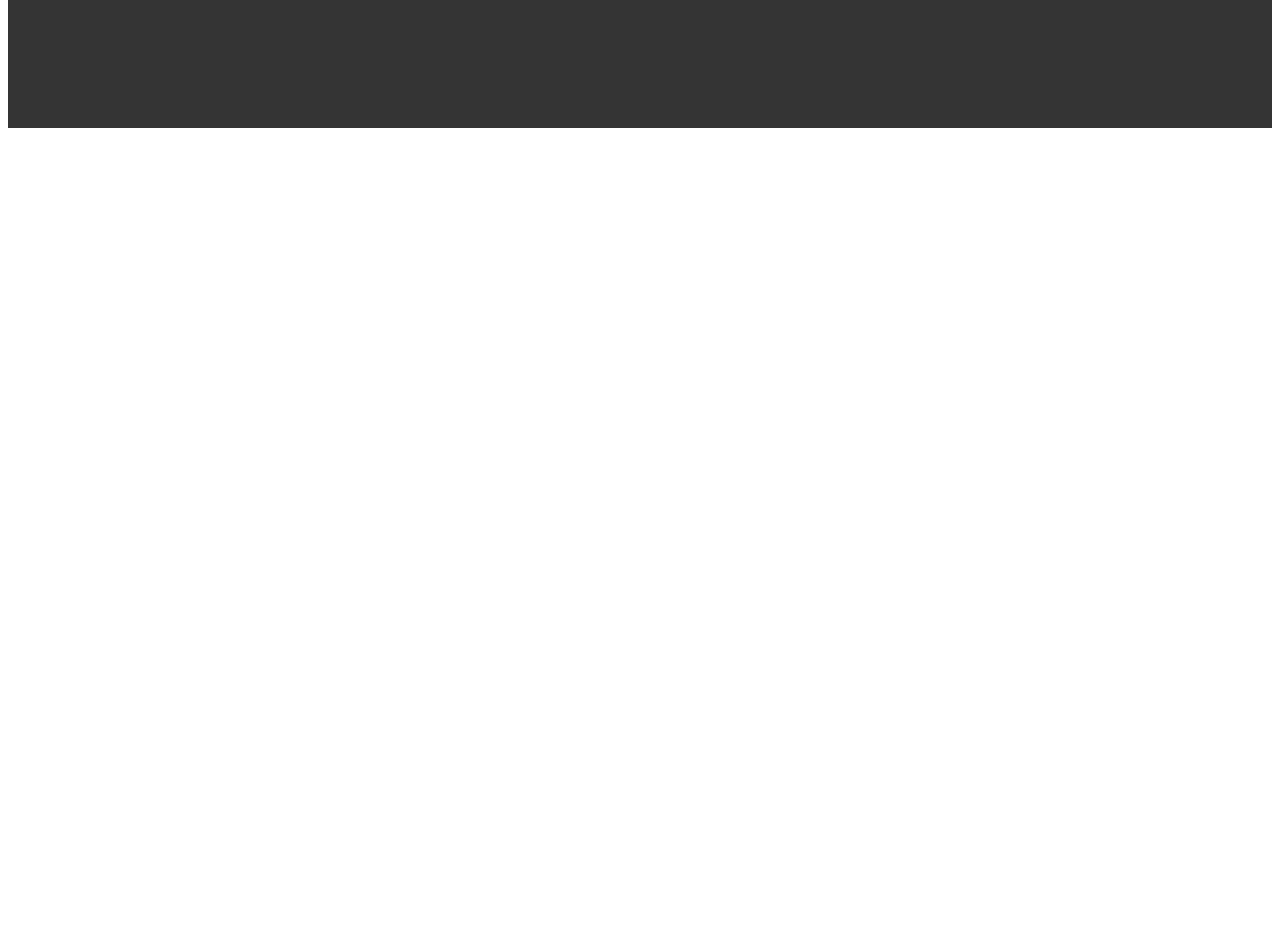
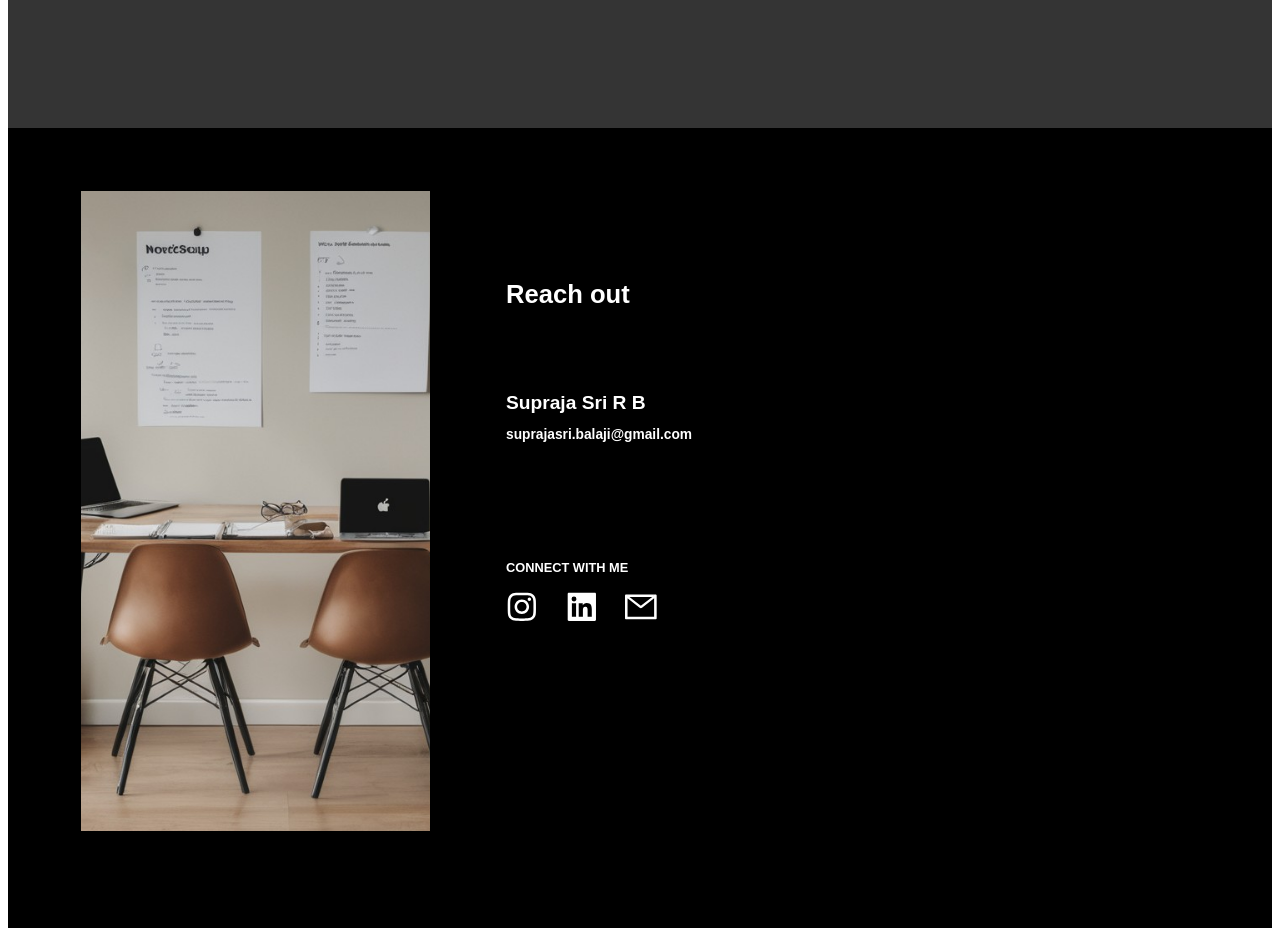
Before and after one commit to suprajasribalaji/Portfolio, a Next.js app: page /Home in a window 1280 px wide. Shown: the part 3880-4816 px from the top of the page. Before the commit the page ends 4016 px from the top, so only its background shows below. Built offline with nearby package versions, Linux system fonts and the light colour scheme.

Commit message:
ReachOut page setup finished

```diff
--- a/pages/Home.tsx
+++ b/pages/Home.tsx
@@ -11,6 +11,7 @@ import About from "./About";
 import ExperienceAndEducation from "./ExperienceAndEducation";
 import SkillsAndProficiency from "./SkillsAndProficiency";
 import SampleWork from "./SampleWork";
+import ReachOut from "./ReachOut";
 
 type SizeType = ConfigProviderProps['componentSize'];
 
@@ -51,6 +52,9 @@ const Home: NextPage = () => {
       <SampleWorkPage>
         <SampleWork/>
       </SampleWorkPage>
+      <ReachOutPage>
+        <ReachOut />
+      </ReachOutPage>
     </HomePage>
   )
 }
@@ -133,3 +137,5 @@ const ExperienceAndEducationPage = styled(HomePage)``;
 const SkillsAndProficiencyPage = styled(HomePage)``;
 
 const SampleWorkPage = styled(HomePage)``;
+
+const ReachOutPage = styled(HomePage)``;
--- /dev/null
+++ b/pages/ReachOut.tsx
@@ -0,0 +1,109 @@
+import { NextPage } from "next";
+import styled from "styled-components";
+import { LinkedinFilled, InstagramOutlined, MailOutlined } from "@ant-design/icons";
+
+import reachOutSideImg from "../public/images/reach-out.jpeg";
+import { BackgroundColor, TextColor } from "@/theme/color";
+
+
+const ReachOut: NextPage = () => {
+    return (
+        <ReachOutPage>
+            <SideImage />
+            <Content>
+                <Title>
+                    Reach out
+                </Title>
+                <ReachOutByMail>
+                    <Name>Supraja Sri R B</Name>
+                    <Email>suprajasri.balaji@gmail.com</Email>
+                </ReachOutByMail>
+                <ConnectWithMe>
+                    <ConnectWithMeTitle>CONNECT WITH ME</ConnectWithMeTitle>
+                    <SocialMedialProfileLinks>
+                        <InstagramProfileLink>
+                            <InstagramOutlined />
+                        </InstagramProfileLink>
+                        <LinkedInProfileLink>
+                            <LinkedinFilled />
+                        </LinkedInProfileLink>
+                        <EmailIDLink>
+                            <MailOutlined />
+                        </EmailIDLink>
+                    </SocialMedialProfileLinks>
+                </ConnectWithMe>
+            </Content>
+        </ReachOutPage>
+    )
+}
+
+export default ReachOut;
+
+const ReachOutPage = styled.div`
+    height: 100vh;
+    width: 100%;
+    background-color: ${BackgroundColor.reachOutBg};
+    color: ${TextColor.primaryWhite};
+    display: flex;
+`;
+
+const SideImage = styled.div`
+    position: relative;
+    width: 27.6%;
+    height: 80vh;
+    overflow: hidden;
+    background-size: cover;
+    background-position: center;
+    background-image: url(${reachOutSideImg.src});
+
+    margin-top: 5%;
+    margin-left: 5.8%;
+
+`;
+
+const Content = styled.div`
+    margin-top: 12%;
+    margin-left: 6%;
+    font-weight: bold;
+    font-family: "Fira Sans", sans-serif;
+`;
+
+const Title = styled.div`
+    font-size: 160%;
+`;
+
+const ReachOutByMail = styled.div`
+    margin-top: 45%;
+`;
+
+const Name = styled.div`
+    font-size: 120%;
+`;
+
+const Email = styled.div`
+    margin-top: 7%;
+    font-size: 86%;
+`;
+
+const ConnectWithMe = styled.div`
+    margin-top: 63%;
+`;
+
+const ConnectWithMeTitle = styled.div`
+    font-size: 80%;
+`;
+
+const SocialMedialProfileLinks = styled.div`
+    display: flex;
+    flex-direction: row;
+    margin-top: 8%;
+    font-size: 198%;
+`;
+
+const InstagramProfileLink = styled.div``;
+
+const LinkedInProfileLink = styled.div`
+    margin-left: 15%;
+`;
+
+const EmailIDLink = styled(LinkedInProfileLink)``;
--- a/src/theme/color.tsx
+++ b/src/theme/color.tsx
@@ -19,4 +19,5 @@ export const ButtonColor = {
 export const BackgroundColor = {
     aboutBg: '#f6f6f6',
     sampleWorkBg: '#343434',
+    reachOutBg: '#000000',
 }
```
Also changed, not shown: pages/SampleWork.tsx (+1 -6 lines), public/images/reach-out.jpeg (renamed from public/images/todo-list.jpeg).
